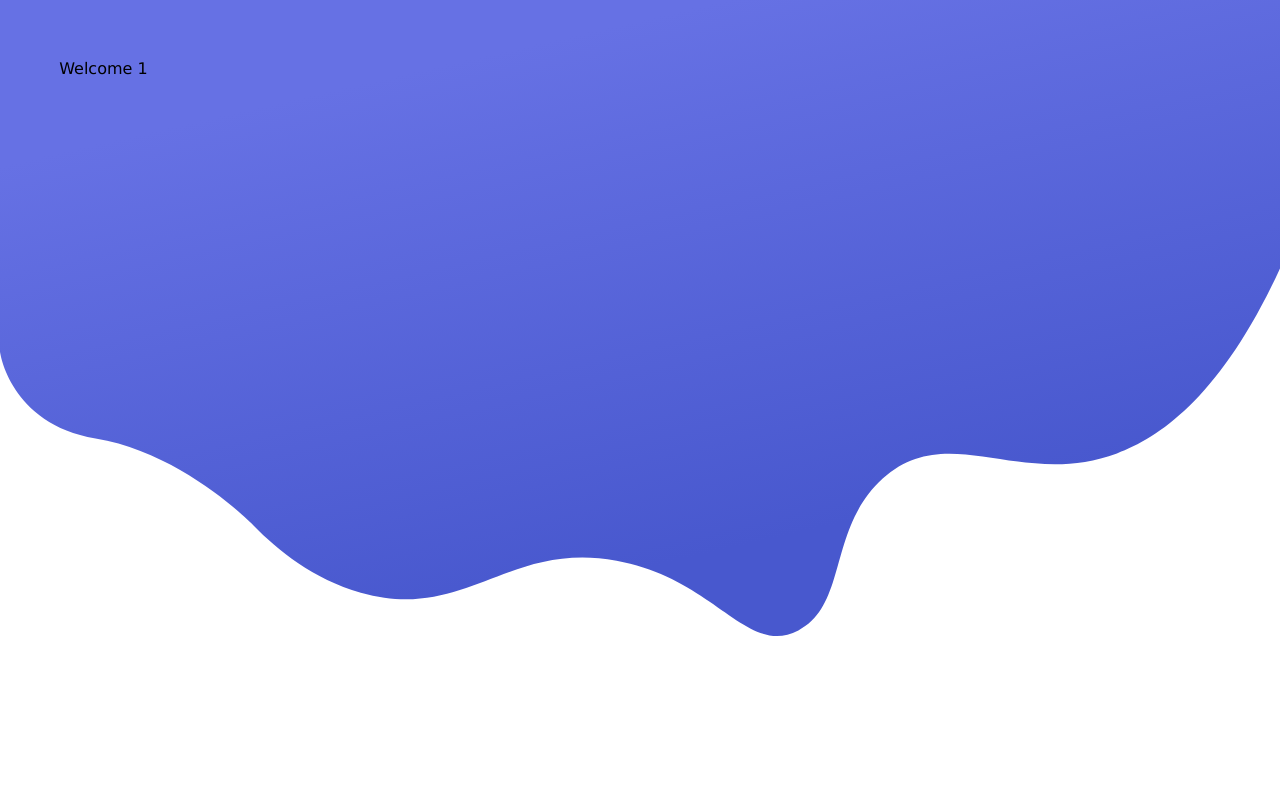
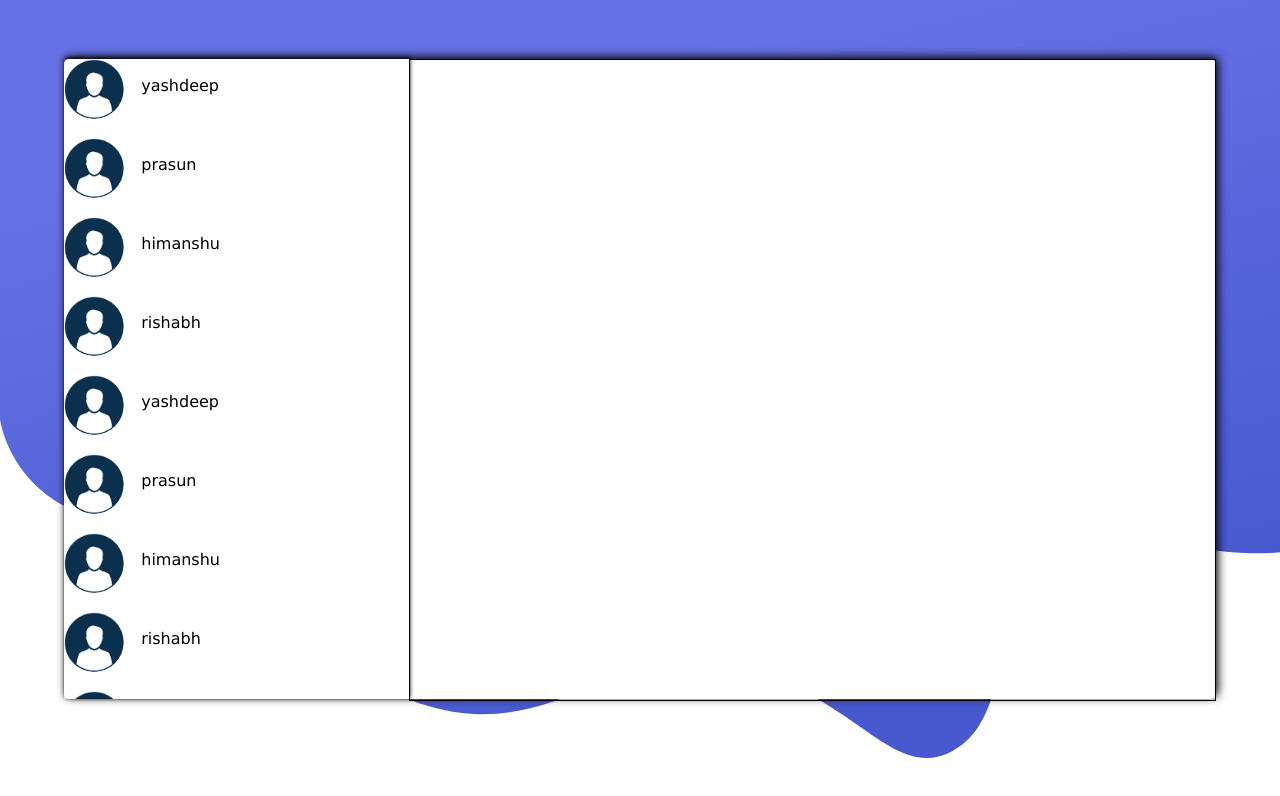
Before and after one commit to yash-93/MERN-Chat-App, a React (Create React App) app in the folder client/: page /1 in a window 1280 px wide. Shown: the top 796 px of the page. Built offline with nearby package versions, Linux system fonts and the light colour scheme.

Commit message:
friend's list and chat component added along with their labels and dummy data

```diff
--- a/client/src/App.js
+++ b/client/src/App.js
@@ -11,7 +11,7 @@ function App() {
       <Route path="/" exact>
         <Home />
       </Route>
-      <Route path="/:uid">
+      <Route path="/:uid" exact>
         <Chat />
       </Route>
     </Router>
--- /dev/null
+++ b/client/src/components/Chat/Chat.css
@@ -0,0 +1,9 @@
+#main-chat-container {
+  width: 90vw;
+  height: 80vh;
+  margin: auto auto;
+  box-shadow: 2px -2px 10px black;
+  background-color: #ffffff;
+  border-radius: 5px;
+  display: flex;
+}
--- a/client/src/components/Chat/Chat.js
+++ b/client/src/components/Chat/Chat.js
@@ -1,9 +1,29 @@
-import React from "react";
+import React, { useState } from "react";
 import { useParams } from "react-router-dom";
 
+import FriendList from "./Friends/FriendList";
+import MessageSection from "./Messages/MessageSection";
+import "./Chat.css";
+
 const Chat = () => {
+  const [currentChat, setCurrentChat] = useState("");
   const { uid } = useParams();
-  return <div>Welcome {uid}</div>;
+
+  const messageSectionHandler = (name) => {
+    setCurrentChat(name);
+  };
+
+  return (
+    <React.Fragment>
+      <div id="main-chat-container">
+        <FriendList
+          id="friend-list"
+          messageSectionHandler={messageSectionHandler}
+        />
+        <MessageSection selectedFriend={currentChat} />
+      </div>
+    </React.Fragment>
+  );
 };
 
 export default Chat;
--- /dev/null
+++ b/client/src/components/Chat/Friends/Friend.css
@@ -0,0 +1,18 @@
+.friend-container {
+  width: 100%;
+  /* height: fit-content; */
+  display: flex;
+  /* border: 1px solid red; */
+}
+
+.profile-pic {
+  height: 60px;
+  width: 60px;
+  border-radius: 30px;
+}
+
+.username {
+  padding-left: 5%;
+  padding-top: 5%;
+  cursor: pointer;
+}
--- /dev/null
+++ b/client/src/components/Chat/Friends/Friend.js
@@ -0,0 +1,23 @@
+import React from "react";
+
+import profile from "../../../images/profile.png";
+import "./Friend.css";
+
+const Friend = (props) => {
+  return (
+    <div>
+      <div className="friend-container">
+        <img className="profile-pic" src={profile} alt="pic" />
+        <label
+          className="username"
+          onClick={() => props.messageSectionHandler(`${props.username}`)}
+        >
+          {props.username}
+        </label>
+      </div>
+      <br></br>
+    </div>
+  );
+};
+
+export default Friend;
--- /dev/null
+++ b/client/src/components/Chat/Friends/FriendList.css
@@ -0,0 +1,6 @@
+#friend-list {
+  height: 100%;
+  width: 30%;
+  box-shadow: 1px -1px 4px black;
+  overflow-y: scroll;
+}
--- /dev/null
+++ b/client/src/components/Chat/Friends/FriendList.js
@@ -0,0 +1,82 @@
+import React from "react";
+
+import Friend from "./Friend";
+import "./FriendList.css";
+
+const DUMMY_FRIENDS = [
+  {
+    id: "u1",
+    username: "yashdeep",
+    password: "yashdeep",
+  },
+  {
+    id: "u2",
+    username: "prasun",
+    password: "prasun",
+  },
+  {
+    id: "u3",
+    username: "himanshu",
+    password: "himanshu",
+  },
+  {
+    id: "u4",
+    username: "rishabh",
+    password: "rishabh",
+  },
+  {
+    id: "u1",
+    username: "yashdeep",
+    password: "yashdeep",
+  },
+  {
+    id: "u2",
+    username: "prasun",
+    password: "prasun",
+  },
+  {
+    id: "u3",
+    username: "himanshu",
+    password: "himanshu",
+  },
+  {
+    id: "u4",
+    username: "rishabh",
+    password: "rishabh",
+  },
+  {
+    id: "u1",
+    username: "yashdeep",
+    password: "yashdeep",
+  },
+  {
+    id: "u2",
+    username: "prasun",
+    password: "prasun",
+  },
+  {
+    id: "u3",
+    username: "himanshu",
+    password: "himanshu",
+  },
+  {
+    id: "u4",
+    username: "rishabh",
+    password: "rishabh",
+  },
+];
+
+const FriendList = (props) => {
+  return (
+    <div id={props.id}>
+      {DUMMY_FRIENDS.map((friend) => (
+        <Friend
+          username={friend.username}
+          messageSectionHandler={props.messageSectionHandler}
+        ></Friend>
+      ))}
+    </div>
+  );
+};
+
+export default FriendList;
--- /dev/null
+++ b/client/src/components/Chat/Messages/MessageSection.css
@@ -0,0 +1,16 @@
+#message-section {
+  height: 100%;
+  width: 70%;
+  border: 1px solid;
+  text-align: center;
+}
+
+#selected-friend-label {
+  font-weight: bold;
+  font-size: 1.5em;
+}
+#friend-title {
+  width: 100%;
+  height: 5%;
+  border: 1px red;
+}
--- /dev/null
+++ b/client/src/components/Chat/Messages/MessageSection.js
@@ -0,0 +1,14 @@
+import React from "react";
+
+import "./MessageSection.css";
+
+const MessageSection = (props) => {
+  return (
+    <div id="message-section">
+      <label id="selected-friend-label">{props.selectedFriend}</label>
+      {props.selectedFriend && <hr></hr>}
+    </div>
+  );
+};
+
+export default MessageSection;
--- a/client/src/components/Home/Home.css
+++ b/client/src/components/Home/Home.css
@@ -18,7 +18,7 @@
 
 #login-form {
   text-align: center;
-  margin-top: 15vh;
+  margin-top: 18vh;
 }
 
 #switchBtn {
```
Also changed, not shown: client/src/images/profile.png (added).
